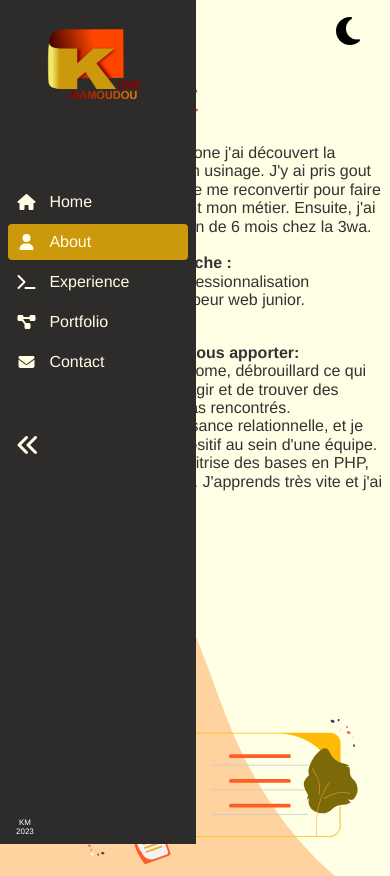
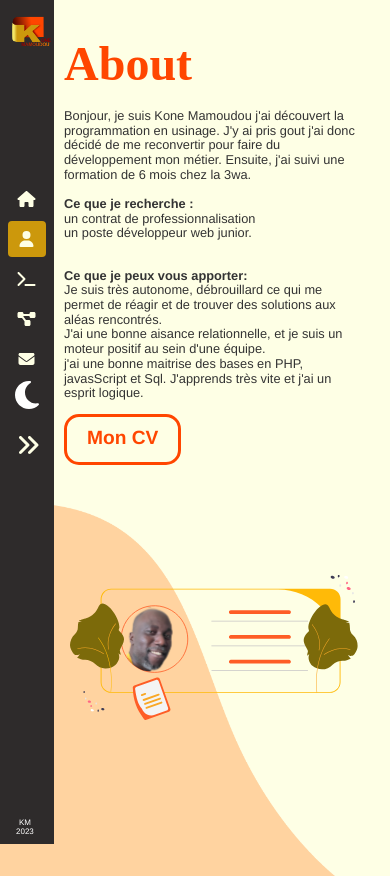
Before and after one commit to tontonkone/portfolio-apps, a Vue app: page /about in a window 390 px wide. Built offline with nearby package versions, Linux system fonts and the light colour scheme.

Commit message:
ajout de syle dark mode

```diff
--- a/src/App.vue
+++ b/src/App.vue
@@ -1,6 +1,5 @@
 <template>
   <Sidebar />
-  <Dark/>
   <transition>
     <router-view v-slot="{Component}">
       <transition name="route" mode="out-in">
@@ -65,7 +64,13 @@ h1 {
   transform: translateX(2em);
 }
 .route-enter-active, .route-leave-active {
-  transition: all .8s ease;
+  transition: all 1s ease;
 }
 
+@media only screen and (max-width:758px) {
+
+  p{
+    font-size: .8rem;
+  }
+}
 </style>
--- a/src/components/help/Dark.vue
+++ b/src/components/help/Dark.vue
@@ -43,13 +43,6 @@ export default {
 </template>
 
 <style lang="scss" scoped>
-.content {
-    position: absolute;
-    top: 5%;
-    right: 5%;
-    z-index: 1;
-
-}
 .icon-moon {
     cursor: pointer;
     font-size: 2rem;
@@ -61,12 +54,4 @@ export default {
     color: yellow;
 }
 
-@media only screen and (max-width: 758px) {
-    .content {
-        position: absolute;
-        top: 15px;
-        right: 30px;
-        z-index: 1;
-    }
-}
 </style>
--- a/src/components/sidebar/Sidebar.vue
+++ b/src/components/sidebar/Sidebar.vue
@@ -3,10 +3,10 @@
     <div class="sidebar" :style="{ width: computedSideBarWidth }">
         <div>
             <div v-if="collapsed">
-                <div class="logo-small"><img src="@/assets/img/logo/LogoBas.png" alt="logo" >
+                <div class="logo-big"><img src="@/assets/img/logo/LogoBas.png" alt="logo" >
                 </div>
             </div>
-            <div v-else class="logo-big"><img src="@/assets/img/logo/LogoBas.png" alt="logo">
+            <div v-else class="logo-small"><img src="@/assets/img/logo/LogoBas.png" alt="logo">
             </div>
         </div>
 
@@ -17,8 +17,10 @@
         <SidebarLink to="/contact" icon="fas fa-envelope">Contact</SidebarLink>
 
         <span class="collapse-icon" :class="{ 'rotate-icon': collapsed }" @click="toggle">
-            <i class="fas fa-angle-double-left"></i>
+            <i class="fas fa-angle-double-right"></i>
         </span>
+
+        <Dark />
 
         <div class="info">
             <p>KM <br/>2023</p>
@@ -27,12 +29,13 @@
 </template>
 
 <script>
-import { collapsed, toggle, computedSideBarWidth } from './state.js'
+import { collapsed, toggle, computedSideBarWidth } from './state.js';
+import Dark from '../help/Dark.vue';
 import SidebarLink from './SidebarLink.vue';
 
 export default {
     props: {},
-    components: { SidebarLink },
+    components: { SidebarLink,Dark },
     setup() {
 
         collapsed.value = JSON.parse(localStorage.getItem('collapsed'))
--- a/src/components/sidebar/SidebarLink.vue
+++ b/src/components/sidebar/SidebarLink.vue
@@ -3,7 +3,7 @@
         <router-link :to="to" class="link" :class="{ active: isActive }">
             <i class="icon" :class="icon"></i>
             <transition name="fade">
-                <span v-if="!collapsed">
+                <span v-if="collapsed">
                     <slot></slot>
                 </span>
             </transition>
--- a/src/components/sidebar/state.js
+++ b/src/components/sidebar/state.js
@@ -19,4 +19,4 @@ export const SIDEBAR_W_COLLAPSED = 38
 
 // function de calculée d'etat si collopased true  180 sinon 38
 export const computedSideBarWidth = computed(
-    () => `${collapsed.value ? SIDEBAR_W_COLLAPSED : SIDEBAR_W}px `)
+    () => `${collapsed.value ? SIDEBAR_W : SIDEBAR_W_COLLAPSED}px `)
--- a/src/views/public/About.vue
+++ b/src/views/public/About.vue
@@ -5,7 +5,7 @@
             <h1>
                 <LetterAnime :classl="classl" :char="title" :idx=1 />
             </h1>
-            <p>Bonjour, je suis Kone j'ai découvert la programmation en usinage. J'y ai pris gout j'ai donc décidé de me reconvertir
+            <p>Bonjour, je suis Kone Mamoudou  j'ai découvert la programmation en usinage. J'y ai pris gout j'ai donc décidé de me reconvertir
                 pour faire du développement mon métier.
                 Ensuite, j'ai suivi une formation de 6 mois chez la 3wa.<br/> <br/>
                 <strong>Ce que je recherche :</strong><br/>
@@ -99,13 +99,10 @@ export default {
 
         &__info {
 
-            margin-top: 2rem;
-            margin-left: 70px;
+            margin: 0 2rem 0 4rem;
         }
 
         &__img {
-
-            margin-top: 2rem;
             margin-left: 70px;
         }
     }
--- a/src/views/public/Portfolio.vue
+++ b/src/views/public/Portfolio.vue
@@ -201,6 +201,7 @@ export default {
         padding-top: 2rem;
         height: 100vh;
         overflow: scroll;
+
         @include mobileDisplay();
 
         &__content {
@@ -211,7 +212,6 @@ export default {
 
         &__logobig {
 
-            margin-top: 2rem;
             margin-left: 70px;
         }
     }
```
